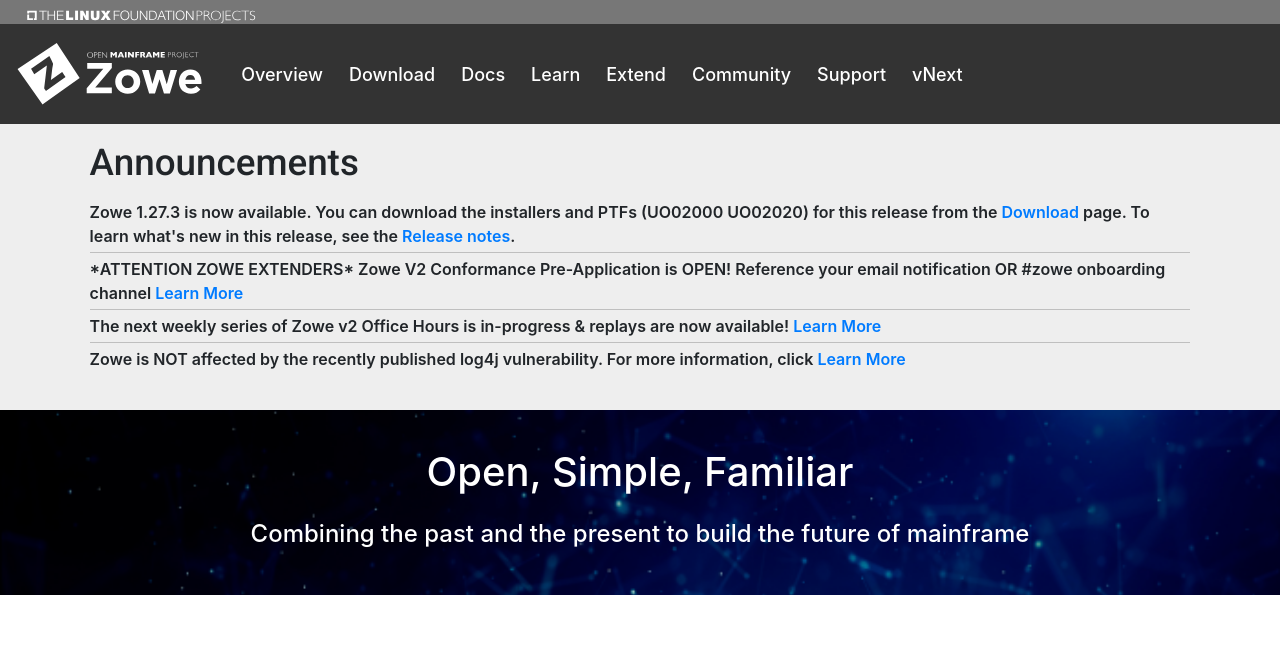
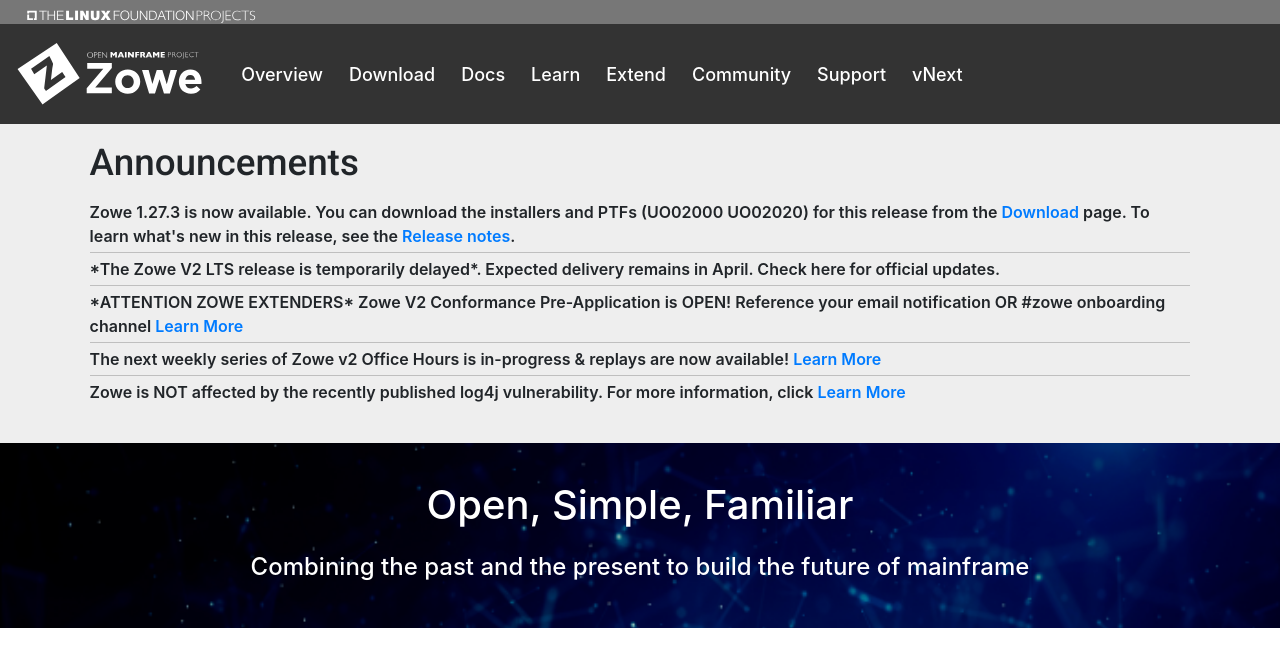
Before and after one commit to zowe/zowe.github.io, a Jekyll site: the page built from index.md, in a window 1280 px wide and 900 px high, cut to the strip 0-655 px from the top of the window. Built offline with Jekyll 4.4.1, drawn with Linux system fonts in a browser that asks for light colours; our own code applies the rules of GitHub Pages for plain Markdown files.

Commit message:
Update announcements.yml
Signed-off-by: Rose Sakach <Rose.Sakach@broadcom.com>

```diff
--- a/_data/announcements.yml
+++ b/_data/announcements.yml
@@ -1,5 +1,6 @@
 # Announcements
 # Any kind of links should NOT be in ""
+- announcement: "*The Zowe V2 LTS release is temporarily delayed*. Expected delivery remains in April. Check here for official updates."
 - announcement: "*ATTENTION ZOWE EXTENDERS* Zowe V2 Conformance Pre-Application is OPEN! Reference your email notification OR #zowe onboarding channel"
   link: https://slack.openmainframeproject.org/
 - announcement: "The next weekly series of Zowe v2 Office Hours is in-progress & replays are now available!"
```
